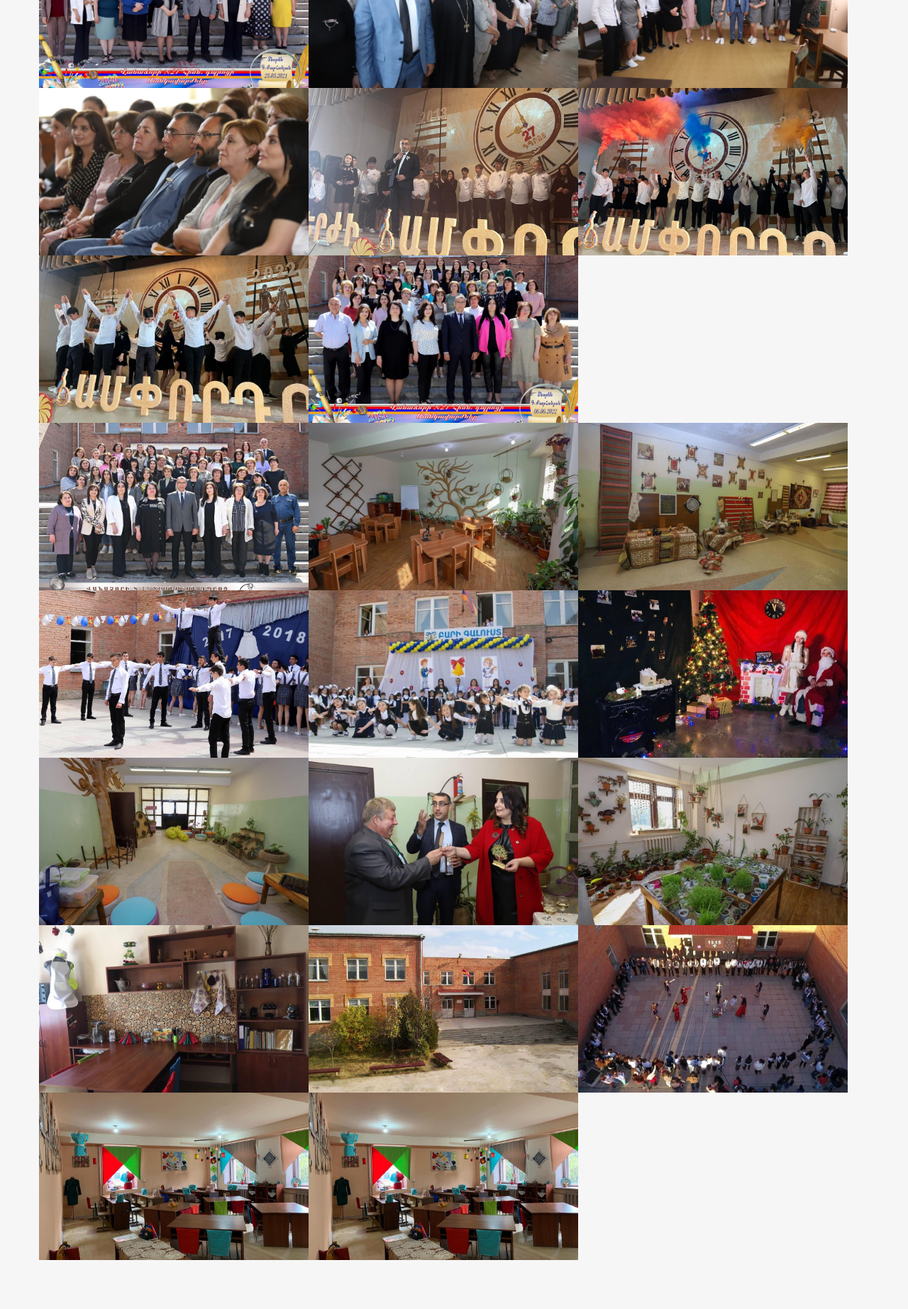
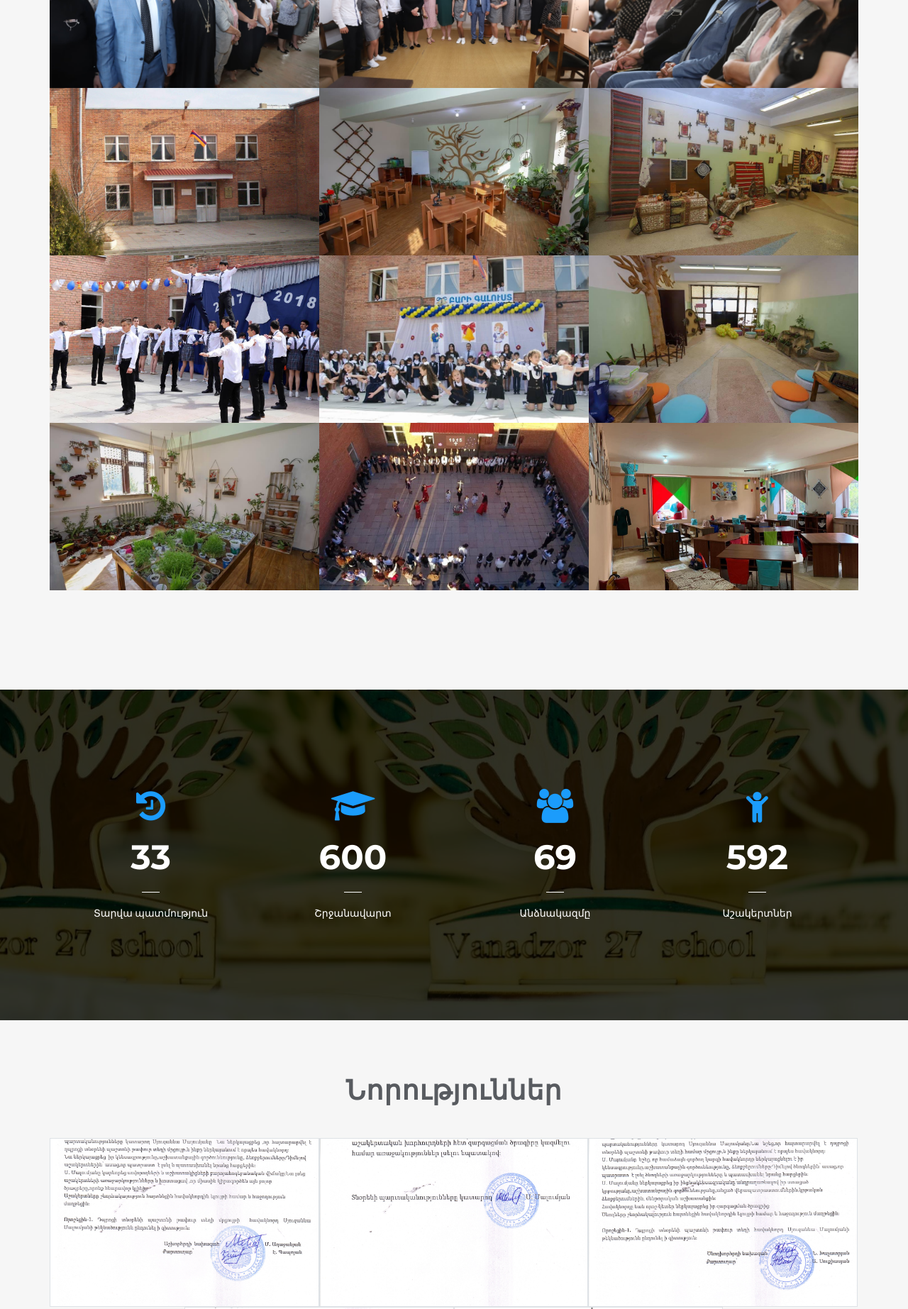
Before and after one commit to TigranSaharian/27_school, a plain HTML site: page index.html in a window 1280 px wide. Shown: the part 2340-4185 px from the top of the page at 71% size. Drawn offline with Linux system fonts and the light colour scheme.

Commit message:
update some styles

```diff
--- a/css/extras.css
+++ b/css/extras.css
@@ -43,7 +43,7 @@
     background: #fff;
     z-index: 999999;
     top: 0 !important;
-    min-height: 58px;
+    min-height: 75px;
     box-shadow: 0 3px 6px 3px rgba(0, 0, 0, .06);
     -webkit-animation-duration: 1s;
     animation-duration: 1s;
--- a/css/responsive.css
+++ b/css/responsive.css
@@ -58,7 +58,7 @@
     }
 
     .top-nav-collapse .navbar-brand img {
-        width: 48%
+        width: 65%
     }
 
     .btn-lg {
@@ -72,8 +72,7 @@
     }
 
     .navbar-brand img {
-        margin: 5px 0;
-        width: 48%
+        width: 75%
     }
 
     #carousel-area .carousel-item .carousel-caption h3 {
@@ -99,9 +98,9 @@
         border: none
     }
 
-    .portfoli-content::before {
+    /* .portfoli-content::before {
         left: 30px
-    }
+    } */
 
     .testimonial-item {
         padding: 0
--- a/index.html
+++ b/index.html
@@ -273,7 +273,7 @@
                     <h2 class="section-title wow fadeInDown animated" data-wow-delay="0.3s">Մենք</h2>
                 </div>
             </div>
-            <div class="row">
+            <div class="row justify-content-center">
                 <div class="col-lg-12 col-md-12">
 
                     <div class="controls text-center wow fadeInUpQuick" data-wow-delay=".6s">
@@ -313,15 +313,7 @@
 
                         </div>
                     </div>
-                    <div class="col-lg-4 col-md-6 col-xs-12 mix pupil event">
-                        <div class="portfolio-item">
-                            <div class="portfolio-img">
-                                <div class="gallery" style="background-image: url(images/images/4.jpg);"></div>
-                            </div>
-
-                        </div>
-                    </div>
-                    <div class="col-lg-4 col-md-6 col-xs-12 mix teacher event">
+                    <div class="col-lg-4 col-md-6 col-xs-12 mix teacher">
                         <div class="portfolio-item">
                             <div class="portfolio-img">
                                 <div class="gallery" style="background-image: url(images/images/1.jpg);"></div>
@@ -361,7 +353,7 @@
 
                         </div>
                     </div>
-                    <div class="col-lg-4 col-md-6 col-xs-12 mix pupil teacher">
+                    <div class="col-lg-4 col-md-6 col-xs-12 mix teacher">
                         <div class="portfolio-item">
                             <div class="portfolio-img">
                                 <div class="gallery" style="background-image: url(images/images/12.jpg);"></div>
@@ -377,50 +369,10 @@
 
                         </div>
                     </div>
-                    <div class="col-lg-4 col-md-6 col-xs-12 mix pupil event">
+                    <div class="col-lg-4 col-md-6 col-xs-12 mix school">
                         <div class="portfolio-item">
                             <div class="portfolio-img">
-                                <div class="gallery" style="background-image: url(images/images/14.jpg);"></div>
-                            </div>
-
-                        </div>
-                    </div>
-                    <div class="col-lg-4 col-md-6 col-xs-12 mix pupil event">
-                        <div class="portfolio-item">
-                            <div class="portfolio-img">
-                                <div class="gallery" style="background-image: url(images/images/15.jpg);"></div>
-                            </div>
-
-                        </div>
-                    </div>
-                    <div class="col-lg-4 col-md-6 col-xs-12 mix pupil event">
-                        <div class="portfolio-item">
-                            <div class="portfolio-img">
-                                <div class="gallery" style="background-image: url(images/images/16.jpg);"></div>
-                            </div>
-
-                        </div>
-                    </div>
-                    <div class="col-lg-4 col-md-6 col-xs-12 mix teacher event">
-                        <div class="portfolio-item">
-                            <div class="portfolio-img">
-                                <div class="gallery" style="background-image: url(images/images/17.jpg);"></div>
-                            </div>
-
-                        </div>
-                    </div>
-                    <div class="col-lg-4 col-md-6 col-xs-12 mix pupil event">
-                        <div class="portfolio-item">
-                            <div class="portfolio-img">
-                                <div class="gallery" style="background-image: url(images/images/18.jpg);"></div>
-                            </div>
-
-                        </div>
-                    </div>
-                    <div class="col-lg-4 col-md-6 col-xs-12 mix teacher event">
-                        <div class="portfolio-item">
-                            <div class="portfolio-img">
-                                <div class="gallery" style="background-image: url(images/images/19.jpg);"></div>
+                                <div class="gallery" style="background-image: url(images/images/37.jpg);"></div>
                             </div>
 
                         </div>
@@ -460,23 +412,7 @@
                     <div class="col-lg-4 col-md-6 col-xs-12 mix school">
                         <div class="portfolio-item">
                             <div class="portfolio-img">
-                                <div class="gallery" style="background-image: url(images/images/25.jpg);"></div>
-                            </div>
-
-                        </div>
-                    </div>
-                    <div class="col-lg-4 col-md-6 col-xs-12 mix school">
-                        <div class="portfolio-item">
-                            <div class="portfolio-img">
                                 <div class="gallery" style="background-image: url(images/images/26.jpg);"></div>
-                            </div>
-
-                        </div>
-                    </div>
-                    <div class="col-lg-4 col-md-6 col-xs-12 mix teacher event">
-                        <div class="portfolio-item">
-                            <div class="portfolio-img">
-                                <div class="gallery" style="background-image: url(images/images/27.jpg);"></div>
                             </div>
 
                         </div>
@@ -489,34 +425,10 @@
 
                         </div>
                     </div>
-                    <div class="col-lg-4 col-md-6 col-xs-12 mix school">
-                        <div class="portfolio-item">
-                            <div class="portfolio-img">
-                                <div class="gallery" style="background-image: url(images/images/30.jpg);"></div>
-                            </div>
-
-                        </div>
-                    </div>
-                    <div class="col-lg-4 col-md-6 col-xs-12 mix school">
-                        <div class="portfolio-item">
-                            <div class="portfolio-img">
-                                <div class="gallery" style="background-image: url(images/images/33.jpg);"></div>
-                            </div>
-
-                        </div>
-                    </div>
                     <div class="col-lg-4 col-md-6 col-xs-12 mix pupil event">
                         <div class="portfolio-item">
                             <div class="portfolio-img">
                                 <div class="gallery" style="background-image: url(images/images/34.jpg);"></div>
-                            </div>
-
-                        </div>
-                    </div>
-                    <div class="col-lg-4 col-md-6 col-xs-12 mix school event">
-                        <div class="portfolio-item">
-                            <div class="portfolio-img">
-                                <div class="gallery" style="background-image: url(images/images/36.jpg);"></div>
                             </div>
 
                         </div>
@@ -574,8 +486,8 @@
                     <h2 class="section-title wow fadeInDown animated" data-wow-delay="0.3s">Նորություններ</h2>
                 </div>
             </div>
-            <div class="row">
-                <div id="portfolio" class="row wow fadeInUpQuick justify-content-center" data-wow-delay="0.8s">
+            <div class="d-flex flex-column justify-content-center">
+                <div id="" class="row wow fadeInUpQuick justify-content-center" style="width: calc(100% + 29px);" data-wow-delay="0.8s">
                     <div class="col-lg-4 col-md-6 col-xs-12 p-0">
                         <div class="portfolio-item border">
                             <div class="portfolio-img">
```
Also changed, not shown: images/images/37.JPG (added).
